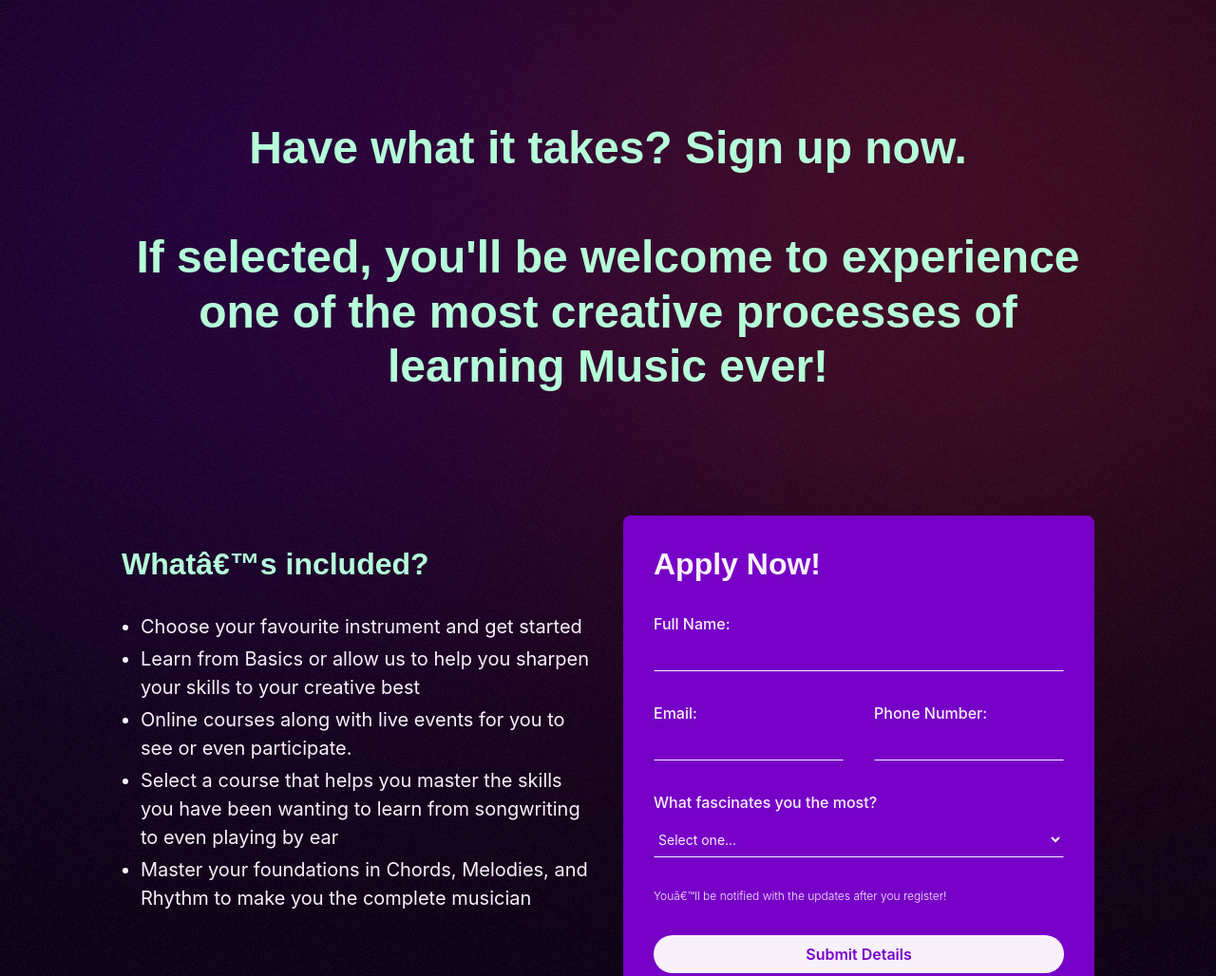
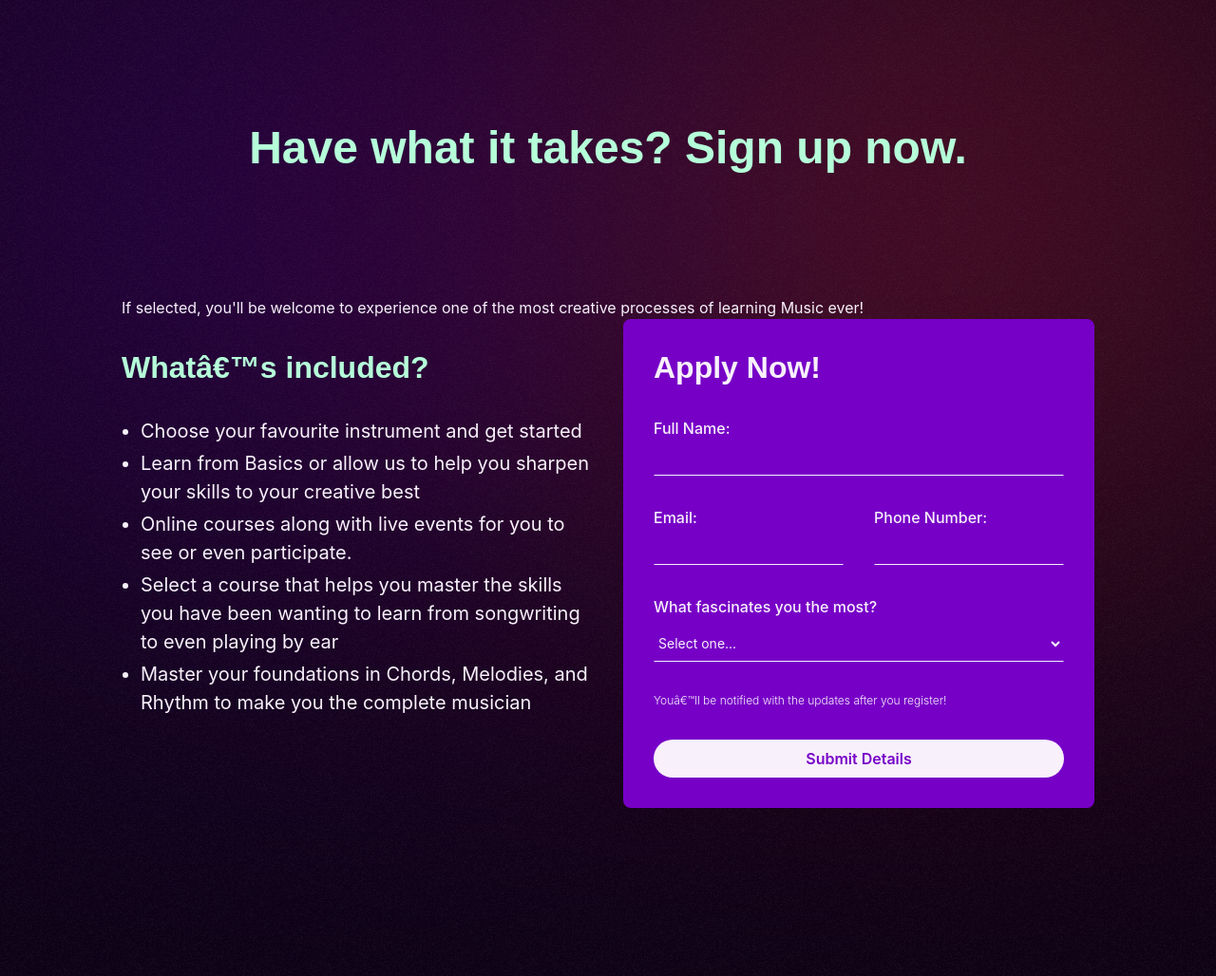
Before and after one commit to danStepHogg/burntune, a plain HTML site: page index.html in a window 1280 px wide. Shown: the part 3059-4087 px from the top of the page at 95% size. Drawn offline with nearby package versions, Linux system fonts and the light colour scheme; a script that the page names is missing.

Commit message:
Val 23 Pre Form Headline
Added a Subline in an extra h4 > If selected, you'll be welcome to experience one of the most creative processes of learning Music ever!

```diff
--- a/index.html
+++ b/index.html
@@ -790,8 +790,11 @@
                       margin-bottom margin-xhuge
                     "
                   >
-                    Have what it takes? Sign up now. <br><br>If selected, you'll be welcome to experience one of the most creative processes of learning Music ever!
+                    Have what it takes? Sign up now.
                   </h2>
+                  </h4 class="text-align-center text-color-accent margin-bottom margin-xhuge">
+                      If selected, you'll be welcome to experience one of the most creative processes of learning Music ever!
+                  </h4>
                   <div class="registration-content-wrapper">
                     <div
                       class="registration-details padding-top padding-medium"
```
